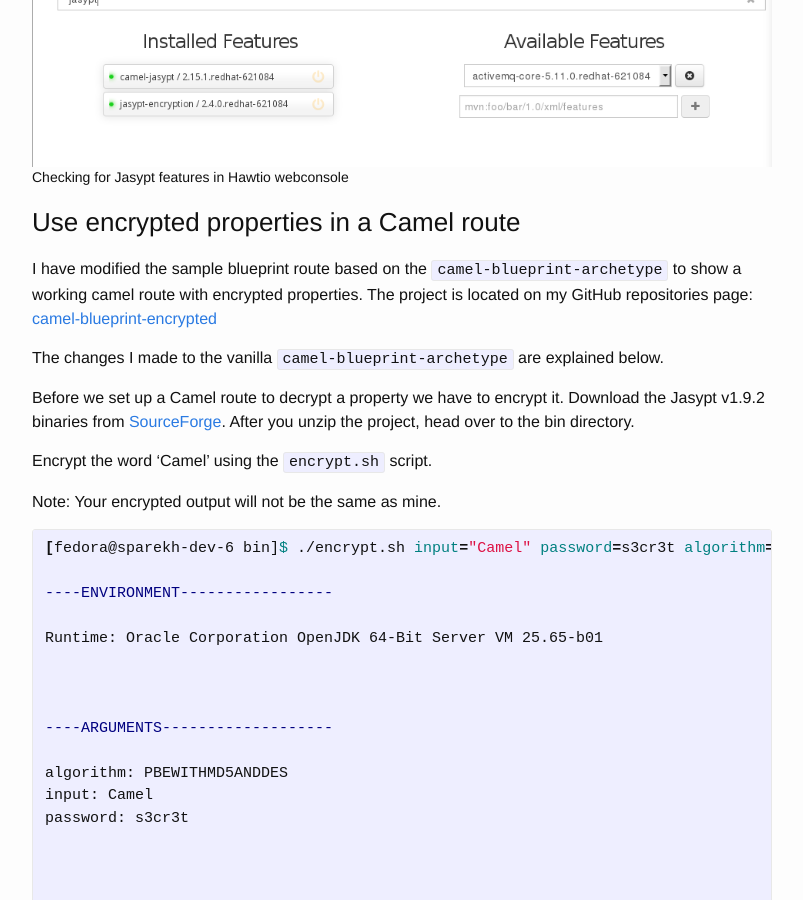
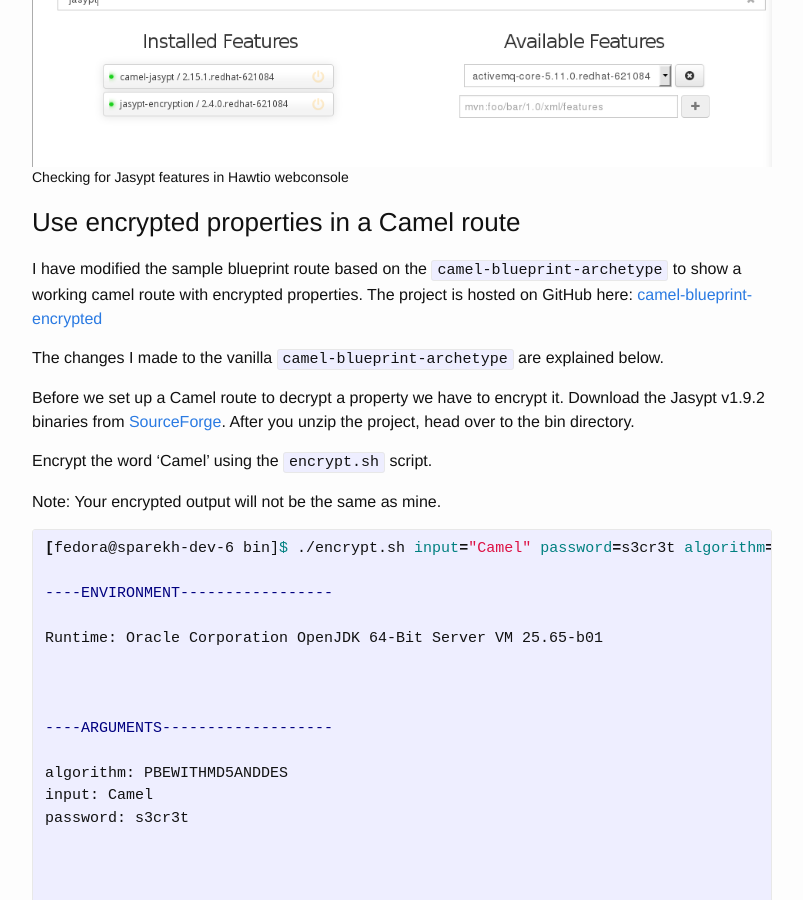
Before and after one commit to smparekh/smparekh.github.io, a Jekyll site: the page built from _posts/2015-12-20-encrypted-property-placeholders.markdown, in a window 1280 px wide and 900 px high, scrolled down 1415 px. Shown: the whole window, without its empty margins (238-1041 px from the left). Built offline with Jekyll 4.4.1, drawn with Linux system fonts in a browser that asks for light colours.

Commit message:
Updated wording

```diff
--- a/_posts/2015-12-20-encrypted-property-placeholders.markdown
+++ b/_posts/2015-12-20-encrypted-property-placeholders.markdown
@@ -25,7 +25,7 @@ Or you can also check in the Hawtio webconsole by navigating to the OSGi &rarr;
 {% include figure.html src="/images/hawtio_jasypt.png" caption="Checking for Jasypt features in Hawtio webconsole" %}
 
 ### Use encrypted properties in a Camel route
-I have modified the sample blueprint route based on the `camel-blueprint-archetype` to show a working camel route with encrypted properties. The project is located on my GitHub repositories page: [camel-blueprint-encrypted][3]
+I have modified the sample blueprint route based on the `camel-blueprint-archetype` to show a working camel route with encrypted properties. The project is hosted on GitHub here: [camel-blueprint-encrypted][3]
 
 The changes I made to the vanilla `camel-blueprint-archetype` are explained below.
 
```
